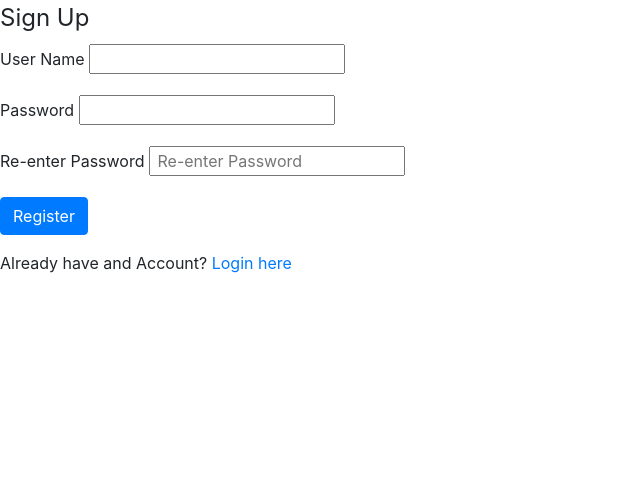
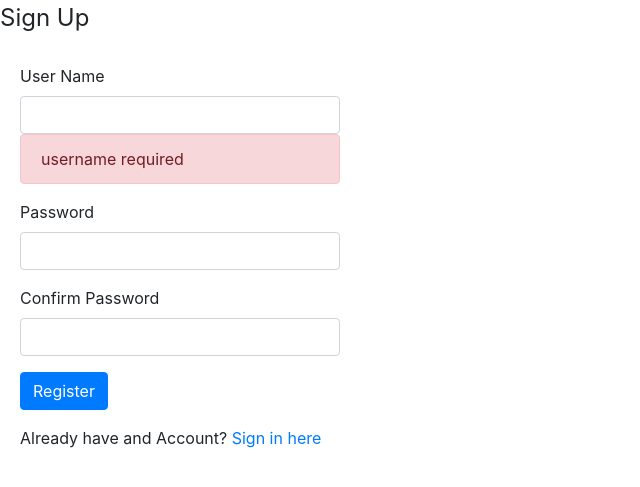
Before and after one commit to Damonbaker27/AggregateCritic, a PHP site: page /SignupPage.php in a window 1280 px wide. Shown: the part 96-583 px from the top of the page, without its empty margins (0-640 px from the left). Run offline with PHP 8.4, Linux system fonts and the light colour scheme; the visitor is signed in with stand-in values (Sample User, id 1).

Commit message:
Added error messages for incorrect logins

```diff
--- a/SignupPage.php
+++ b/SignupPage.php
@@ -7,30 +7,36 @@ $username = "";
 $password = "";
 $passwordErrorFlag = false;
 $userNameErrorFlag = false;
+$confirmPasswordFlag = false;
+$passwordError ='';
+$userNameError='';
+$confirmPasswordError ='';
+    //echo($_POST['confirmPassword']);
 
     //checks to see if the username and password has been set.
-if(isset($_POST['username']) && isset($_POST['password'])){
-    echo('  paswsword and username set  ');
+    if(isset($_POST['username'])){
         if(empty($_POST["username"])){
-        echo('  username required  ');
+           //echo('username required');
+            $userNameError='username required';
             $userNameErrorFlag = true;
 
-    } elseif(!preg_match('/^[a-zA-Z0-9_]+$/', $_POST["username"])){
-        echo('  username cannot contain special chracters  ');
+        }elseif(!preg_match('/^[a-zA-Z0-9_]+$/', $_POST["username"])){
+            //echo('username cannot contain special characters');
+            $userNameError='username cannot contain special characters';
             $userNameErrorFlag = true;
 
-    } else {
+        }else{
 
             $query = "SELECT userID FROM users WHERE userName = :username";
             if($statement = $db->prepare($query)){
                 $sanitizedUsername = $_POST["username"];
                 $statement->bindValue(":username", $sanitizedUsername, PDO::PARAM_STR);
 
-
                 //if the row count is greater than zero that user exists already.
                 if($statement->execute()){
                     if($statement->rowCount() == 1){
-                    echo("This username already exists.");
+                        $userNameErrorFlag= true;
+                        $userNameError="This username already exists.";
                         exit;
 
                     } else{
@@ -38,26 +44,99 @@ if(isset($_POST['username']) && isset($_POST['password'])){
                     }
 
                 } else {
+                    $userNameErrorFlag= true;
                     echo "There was an error processing your request.";
                 }
 
                 unset($statement);
             }
         }
+    }else{
+        $userNameError='username required';
+        $userNameErrorFlag = true;
+    }
 
    // handles the password validation. Passwords must be 8 characters or more.
  if(isset($_POST["password"])){
-        if(strlen($_POST["password"])> 8){
-            $password = $_POST["password"];
+    if(empty(trim($_POST["password"]))){
+        $passwordError ='password required';
+        $passwordErrorFlag = true;
+    }elseif(strlen($_POST["password"])<= 8){
+        $passwordError ='password must have 8 or more characters';
+        $passwordErrorFlag = true;
     }else{
-            echo('password must be more than 8 characters');
-            $passwordErrorFlag = true;
+        $password = trim($_POST["password"]);
+    }
+ }
+
+if(isset($_POST["confirmPassword"])){
+    //check if the confirm password field matches the password field.
+    if(empty(trim($_POST["confirmPassword"]))){
+        $confirmPasswordError='this field is required';
+        $confirmPasswordFlag = true;
+    }else{
+        if(trim($_POST["confirmPassword"]) != $password){
+            $confirmPasswordError = 'Passwords do not match';
+            $confirmPasswordFlag = true;
+        }
     }
 }
 
 
 
-    if(!$userNameErrorFlag && !$passwordErrorFlag){
+
+
+
+/*
+
+    if(!empty($_POST["password"])){
+        if(strlen($_POST["password"])> 8){
+            $password = $_POST["password"];
+        }elseif(strlen($_POST["password"])== 0){
+            $passwordError ='password required';
+            $passwordErrorFlag = true;
+        }else{
+            $passwordError ='password must be greater than 8 Characters.';
+            $passwordErrorFlag = true;
+        }
+    }else{
+        $passwordError ='password required';
+            $passwordErrorFlag = true;
+    }
+
+
+
+
+
+
+    if(!empty($_POST["confirmPassword"])){
+        if(!$_POST["confirmPassword"]== $password){
+            $confirmPasswordFlag = true;
+            $confirmPasswordError = 'Passwords do not match.';
+            echo('passwords dont match');
+        } else {
+            echo($password . '123');
+            echo('suspected condition');
+        }
+    }else{
+        $confirmPasswordFlag = true;
+        $confirmPasswordError = 'Confirm password is required.';
+        echo('Confirm password is required.');
+    }
+
+
+ */
+
+
+
+
+
+
+
+
+
+
+    if(!$userNameErrorFlag && !$passwordErrorFlag && !$confirmPasswordFlag){
 
         $query = "INSERT INTO users (userName, password, roleLevel) VALUES (:username, :password, :roleLevel)";
 
@@ -66,7 +145,7 @@ if(isset($_POST['username']) && isset($_POST['password'])){
             $statement->bindParam(":password", $sanitizedPassword, PDO::PARAM_STR);
             $statement->bindParam(":roleLevel", $roleLevel, PDO::PARAM_INT);
 
-            $roleLevel = 0;
+            $roleLevel = 1;
             $sanitizedUsername = $username;
             $sanitizedPassword = password_hash($password, PASSWORD_DEFAULT);
 
@@ -105,7 +184,7 @@ if(isset($_POST['username']) && isset($_POST['password'])){
         }
     }
 
-}
+
 
 ?>
 
@@ -117,6 +196,9 @@ if(isset($_POST['username']) && isset($_POST['password'])){
     <meta name="viewport" content="width=device-width, initial-scale=1.0">
     <title>Document</title>
     <link rel="stylesheet" href="https://stackpath.bootstrapcdn.com/bootstrap/4.5.2/css/bootstrap.min.css">
+    <style>
+        .wrapper{ width: 360px; padding: 20px; }
+    </style>
 </head>
 <body>
 <div id="wrapper">
@@ -136,38 +218,50 @@ if(isset($_POST['username']) && isset($_POST['password'])){
       <?php endif ?>
 
       <?php if($_SESSION['loggedin']== 0):?>
-          <a href="LoginPage.php?" class="nav-item nav-link active">login</a>
+          <a href="LoginPage.php?" class="nav-item nav-link active">Sign in</a>
         <?php endif ?>
 </nav>
 
 
 <form action="SignupPage.php" method="post">
-
     <fieldset>
       <legend>Sign Up</legend>
+    <div class="wrapper">
+      <div class="form-group">
+            <label for="username">User Name</label>
+            <input name="username" id="username" class="form-control" />
+            <?php if($userNameErrorFlag):?>
+                <div class="alert alert-danger" role="alert">
+                    <?=$userNameError?>
+                </div>
+            <?php endif ?>
+      </div>
+      <div class="form-group">
+            <label for="password">Password</label>
+            <input name="password" id="password" type="password" class="form-control" />
+            <?php if($passwordErrorFlag):?>
+                <div class="alert alert-danger" role="alert">
+                    <?=$passwordError?>
+                </div>
+            <?php endif ?>
+      </div>
+      <div class="form-group">
+            <label for="confirmPassword">Confirm Password</label>
+            <input name="confirmPassword" id="confirmPassword" type="password" class="form-control" />
+            <?php if($confirmPasswordFlag):?>
+                <div class="alert alert-danger" role="alert">
+                    <?=$confirmPasswordError?>
+                </div>
+            <?php endif ?>
+      </div>
 
-            <p>
-            <label for="username">User Name</label>
-            <input name="username" id="username" />
-            </p>
-
-            <p>
-            <label for="password">Password</label>
-            <input name="password" id="password" type="password" />
-            </p>
-
-            <p>
-            <label for="password">Re-enter Password</label>
-            <input name="password" id="password" type="password" placeholder=" Re-enter Password" />
-            </p>
-
-
+      <div class="form-group">
       <p>
             <input type="submit" name="command" value="Register" class="btn btn-primary" />
             </p>
-
-            <p>Already have and Account? <a href="LoginPage.php">Login here</a> </P>
-
+      </div>
+            <p>Already have and Account? <a href="LoginPage.php">Sign in here</a> </P>
+    </div>
     </fieldset>
   </form>
 </body>
--- a/editGame.php
+++ b/editGame.php
@@ -92,6 +92,7 @@ session_start();
 
         <div class="px-3">
             <input type="submit" name="command" value="Update" class="btn btn-primary" />
+            <input type="submit" name="command" value="Delete" class="btn btn-primary" formaction="deleteGame.php" onclick="return confirm('Are you sure you wish to delete this post?')"  />
         </div>
 
     </fieldset>
```
Also changed, not shown: edit.php (+0 -7 lines), show.php (+8 -11 lines), users.php (+26 -3 lines). Lines whose indentation alone changed are shown as unchanged.
